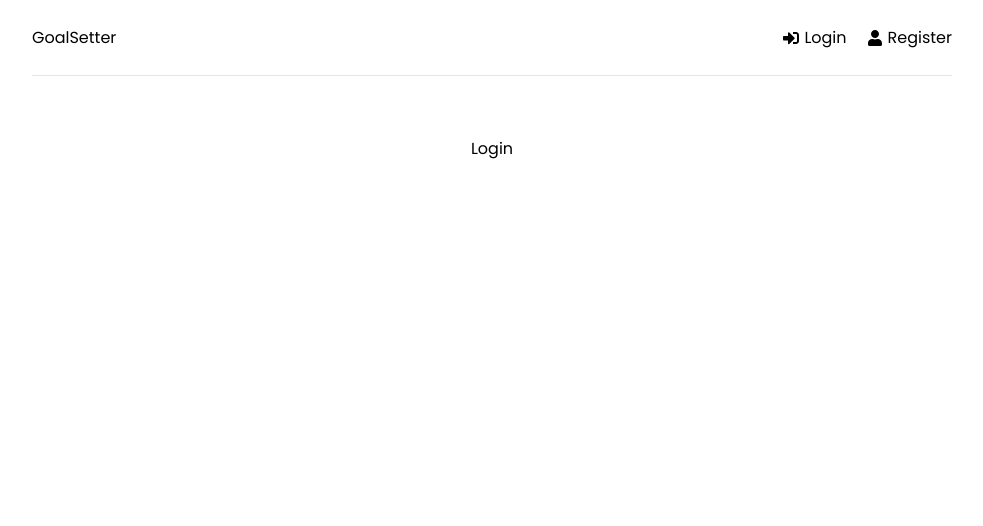
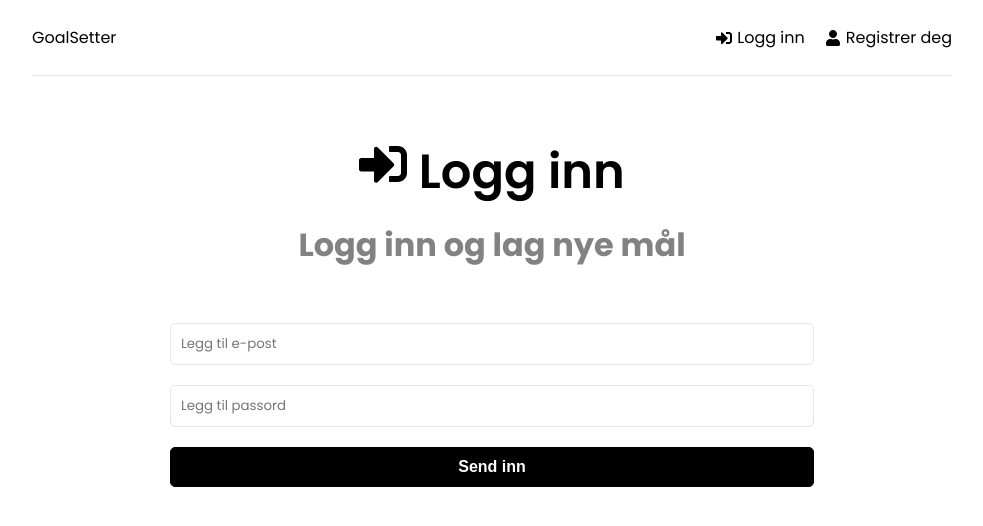
Before and after one commit to bercat/goals, a React (Create React App) app in the folder frontend/: page /login in a window 1280 px wide. Shown: the top 526 px of the page, without its empty margins (148-1131 px from the left). Built offline with nearby package versions, Linux system fonts and the light colour scheme.

Commit message:
added frontend change

```diff
--- a/frontend/src/components/Header.jsx
+++ b/frontend/src/components/Header.jsx
@@ -10,12 +10,12 @@ function Header() {
         <ul>
             <li>
                 <Link to='/login'>
-                    <FaSignInAlt /> Login
+                    <FaSignInAlt /> Logg inn
                 </Link>
             </li>
             <li>
                 <Link to='/register'>
-                    <FaUser /> Register
+                    <FaUser /> Registrer deg
                 </Link>
             </li>
         </ul>
--- a/frontend/src/pages/Login.jsx
+++ b/frontend/src/pages/Login.jsx
@@ -1,9 +1,67 @@
 
 
+import { useState, useEffect } from 'react';
+import { FaSignInAlt } from 'react-icons/fa'
+
 function Login() {
-  return (
-    <div>Login</div>
-  )
+  const [formData, setFormData] = useState({
+        email: '',
+        password: '',
+  })
+
+  const { email, password } = formData
+
+  const onChange = (e) => {
+    setFormData((prevState) => ({
+        ...prevState,
+        [e.target.name] : e.target.value,
+    }))
+  }
+
+  const onSubmit = (e) => {
+    email.preventDefault()
+  }
+
+
+  return <>
+    <section className="heading">
+        <h1>
+            <FaSignInAlt /> Logg inn
+        </h1>
+        <p>Logg inn og lag nye mål</p>
+    </section>
+
+    <section className="form">
+        <form onSubmit={onSubmit}>
+            <div className="form-group">
+                <input
+                    type="email"
+                    className="form-control"
+                    id="email"
+                    name="email"
+                    value={email}
+                    placeholder='Legg til e-post'
+                    onChange={onChange}
+                />
+            </div>
+            <div className="form-group">
+                <input
+                    type="password"
+                    className="form-control"
+                    id="password"
+                    name="password"
+                    value={password}
+                    placeholder='Legg til passord'
+                    onChange={onChange}
+                />
+            </div>
+            <div className="form-group">
+                <button type="submit" className='btn btn-block'>Send inn</button>
+            </div>
+        </form>
+    </section>
+  </>
+
 }
 
 export default Login
```
